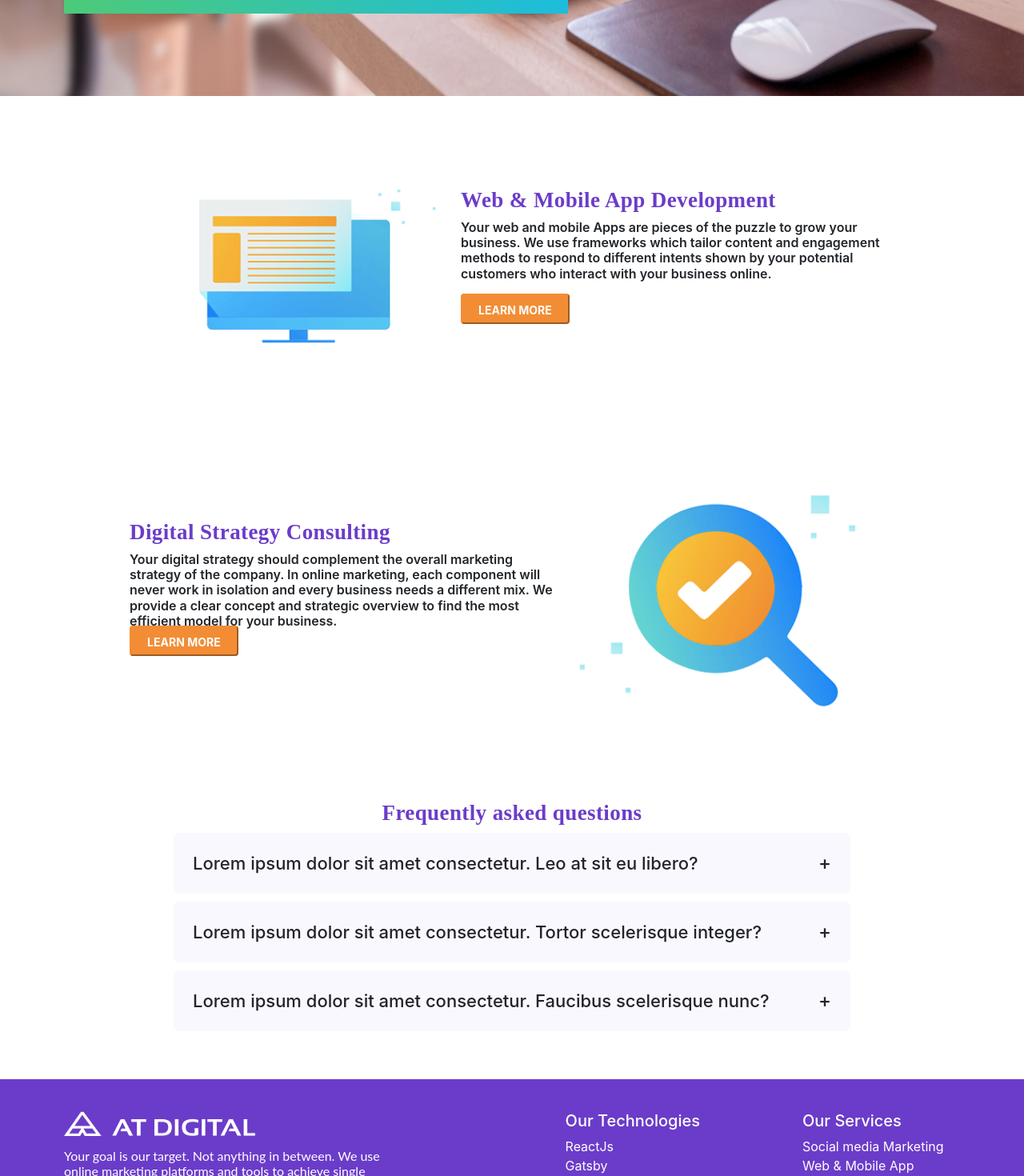
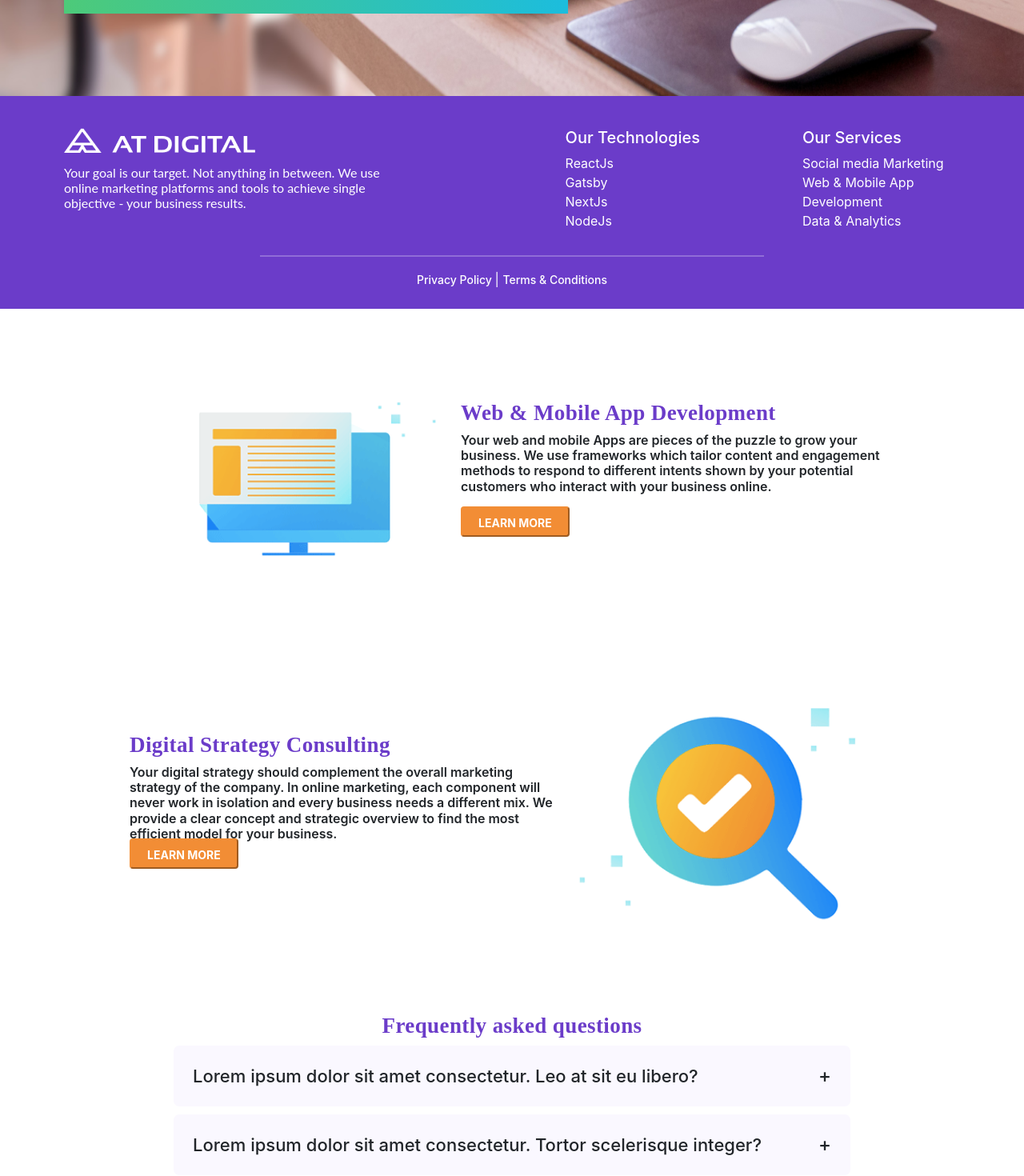
Before and after one commit to Milani1999/Landing-Page---AT-Digital, a React (Create React App) app: page / in a window 1280 px wide. Shown: the part 720-2190 px from the top of the page at 80% size. Built offline with nearby package versions, Linux system fonts and the light colour scheme.

Commit message:
footer deploying issue

```diff
--- a/src/App.js
+++ b/src/App.js
@@ -10,10 +10,11 @@ function App() {
     <div>
       <NavigationBar />
       <HeroSection />
+      <Footer />
+
       <Frame498 />
       <Frame499 />
       <Faqs />
-      <Footer />
     </div>
   );
 }
```
